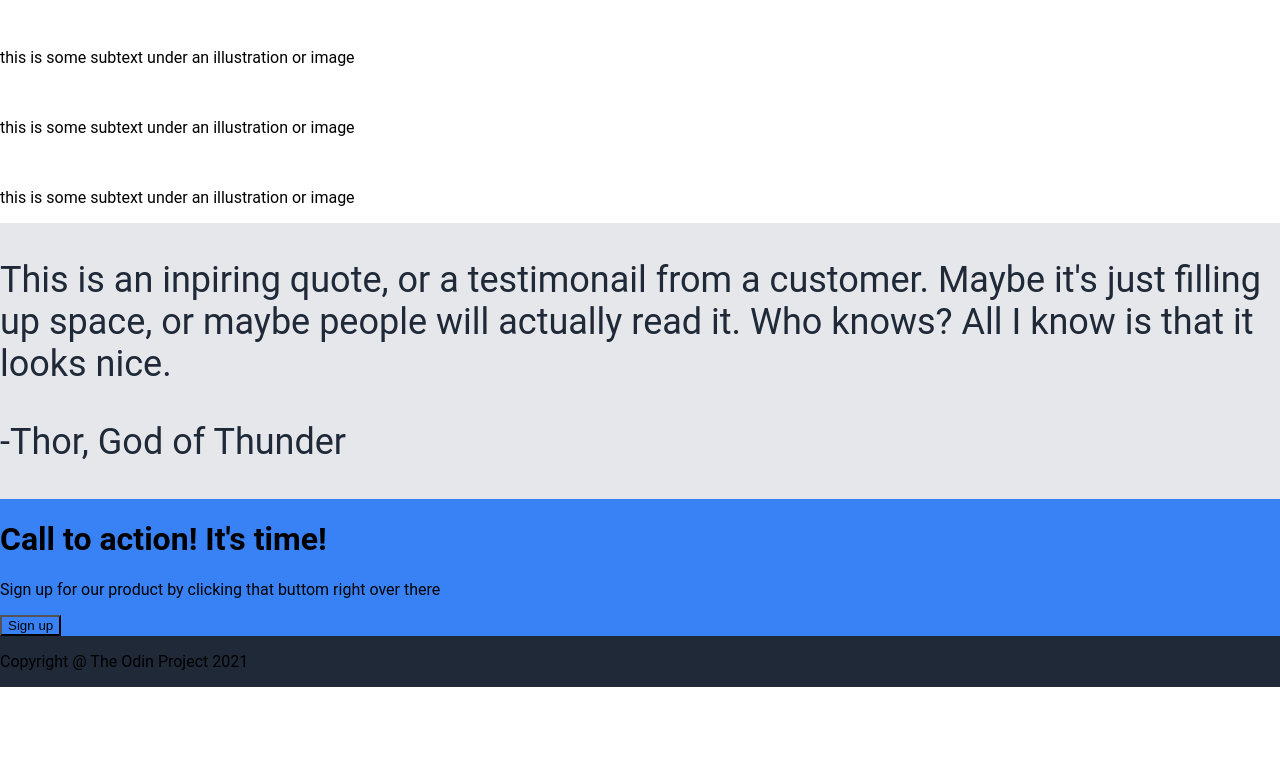
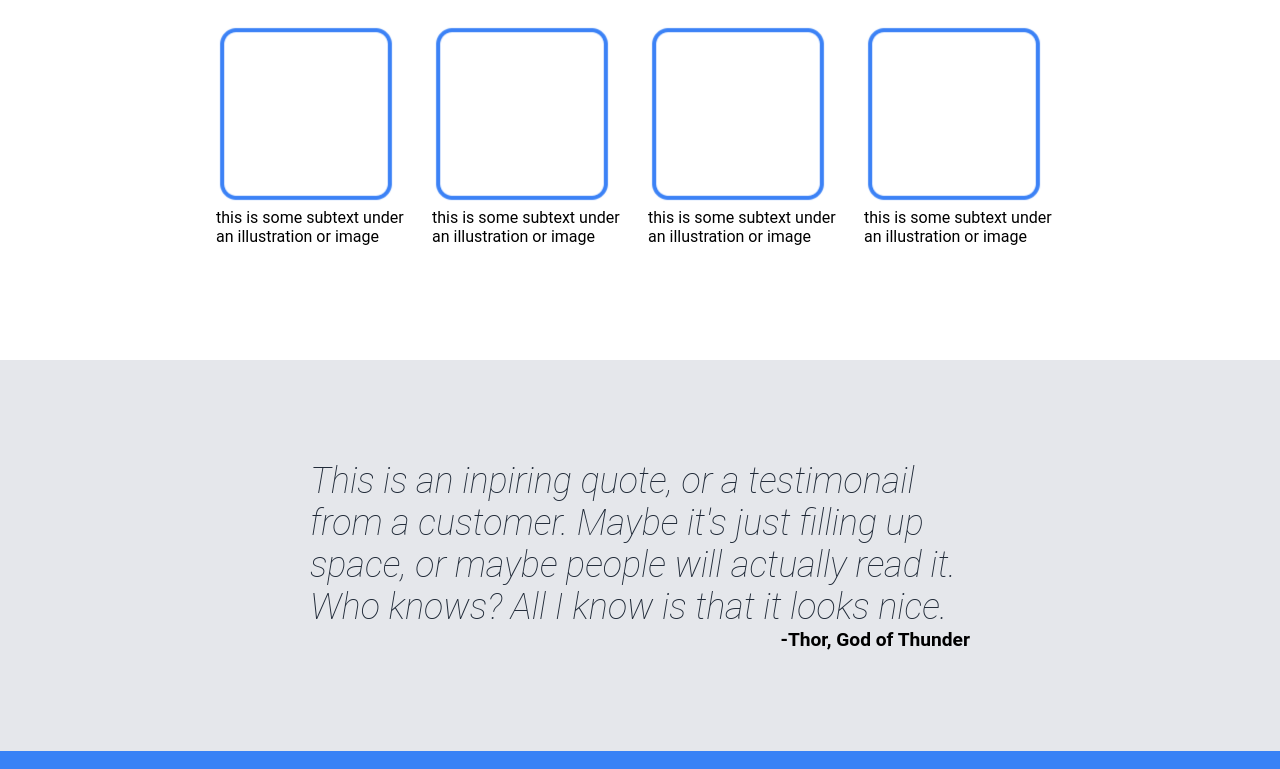
Before and after one commit to Juanruz/odin-landing-page, a plain HTML site: page index.html in a window 1280 px wide. Shown: the part 651-1420 px from the top of the page. Before the commit the page ends 1338 px from the top, so only its background shows below. Drawn offline with Linux system fonts and the light colour scheme.

Commit message:
Add Flexbox to Info and Quote section

```diff
--- a/index.html
+++ b/index.html
@@ -28,31 +28,38 @@
             </div>
         </div>
     </div>
+
     <div class="information">
-        <h1>Some random information.</h1>
-        <div>
-            <img src="" alt="">
-            <p>this is some subtext under an illustration or image</p>
-        </div>
-        <div>
-            <img src="" alt="">
-            <p>this is some subtext under an illustration or image</p>
-        </div>
-        <div>
-            <img src="" alt="">
-            <p>this is some subtext under an illustration or image</p>
-        </div>
-        <div>
-            <img src="" alt="">
-            <p>this is some subtext under an illustration or image</p>
+        <div class="info-title">Some random information.</div>
+        <div class="info-container">
+            <div class="info-item">
+                <img src="images/item.png" alt="" width="180px">
+                <div>this is some subtext under an illustration or image</div>
+            </div>
+            <div class="info-item">
+                <img src="images/item.png" alt="" width="180px">
+                <div>this is some subtext under an illustration or image</div>
+            </div>
+            <div class="info-item">
+                <img src="images/item.png" alt="" width="180px">
+                <div>this is some subtext under an illustration or image</div>
+            </div>
+            <div class="info-item">
+                <img src="images/item.png" alt="" width="180px">
+                <div>this is some subtext under an illustration or image</div>
+            </div>
         </div>
     </div>
+
     <div class="quote">
-        <p>This is an inpiring quote, or a testimonail from a customer.
+        <div class="quote-text">
+            This is an inpiring quote, or a testimonail from a customer.
             Maybe it's just filling up space, or maybe people will actually read it.
-        Who knows? All I know is that it looks nice.</p>
-        <p>-Thor, God of Thunder</p>
+            Who knows? All I know is that it looks nice.
+        </div>
+        <div class="quote-author">-Thor, God of Thunder</div>
     </div>
+
     <div class="call">
         <div>
             <h1>Call to action! It's time!</h1>
@@ -60,6 +67,7 @@
         </div>
         <button>Sign up</button>
     </div>
+
     <div class="footer">
         <p>Copyright @ The Odin Project 2021</p>
     </div>
--- a/styles.css
+++ b/styles.css
@@ -77,15 +77,47 @@ button, .call {
     background-color: #3882F6;
 }
 
-.info h1 {
+.information {
+    padding: 64px;
+    display: flex;
+    flex-direction: column;
+    align-items: center;
+    gap: 56px;
+    margin-bottom: 50px;
+}
+
+.info-title {
     font-size: 36px;
     font-weight: bolder;
     color: #1F2937;
 }
 
+.info-container {
+    display: flex;
+    justify-content: space-between;
+    gap: 16px;
+}
+
+.info-item {
+    width: 200px;
+}
+
 .quote {
     background-color: #E5E7EB;
+    display: flex;
+    flex-direction: column;
+    padding: 100px 310px;
+}
+
+.quote-text {
     font-size: 36px;
-    font-style: light italic;
+    font-weight: 100;
+    font-style: italic;
     color: #1F2937;
 }
+
+.quote-author {
+    align-self: end;
+    font-weight: bold;
+    font-size: larger;
+}
```
Also changed, not shown: images/item.png (added).
